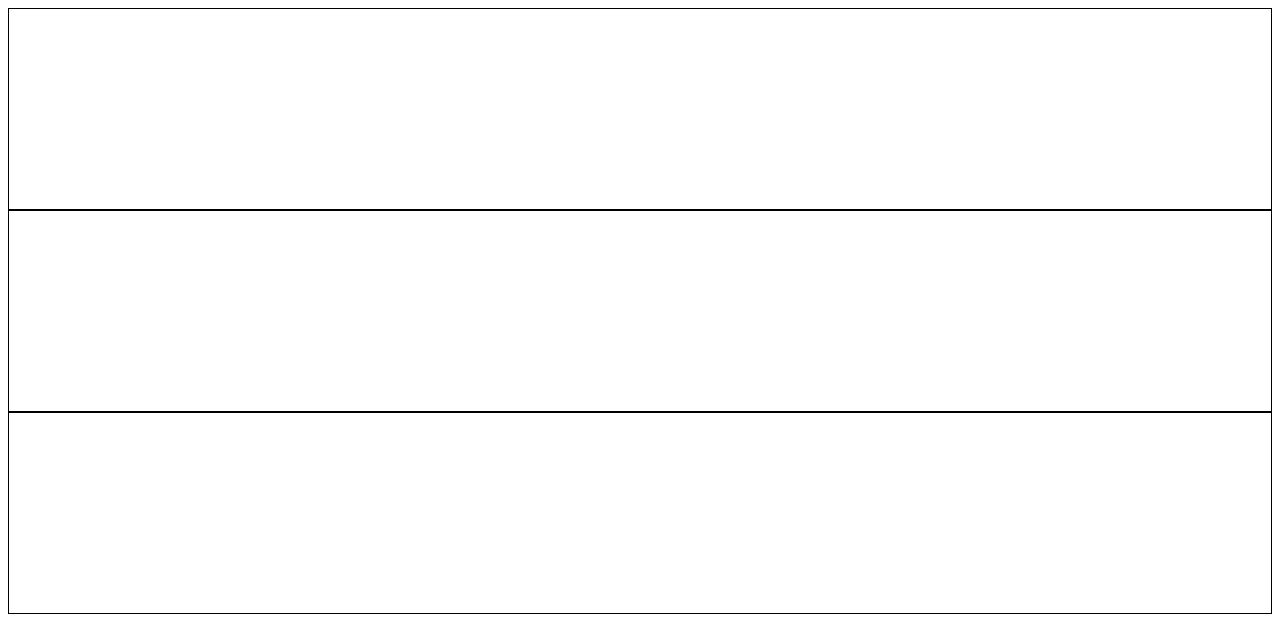
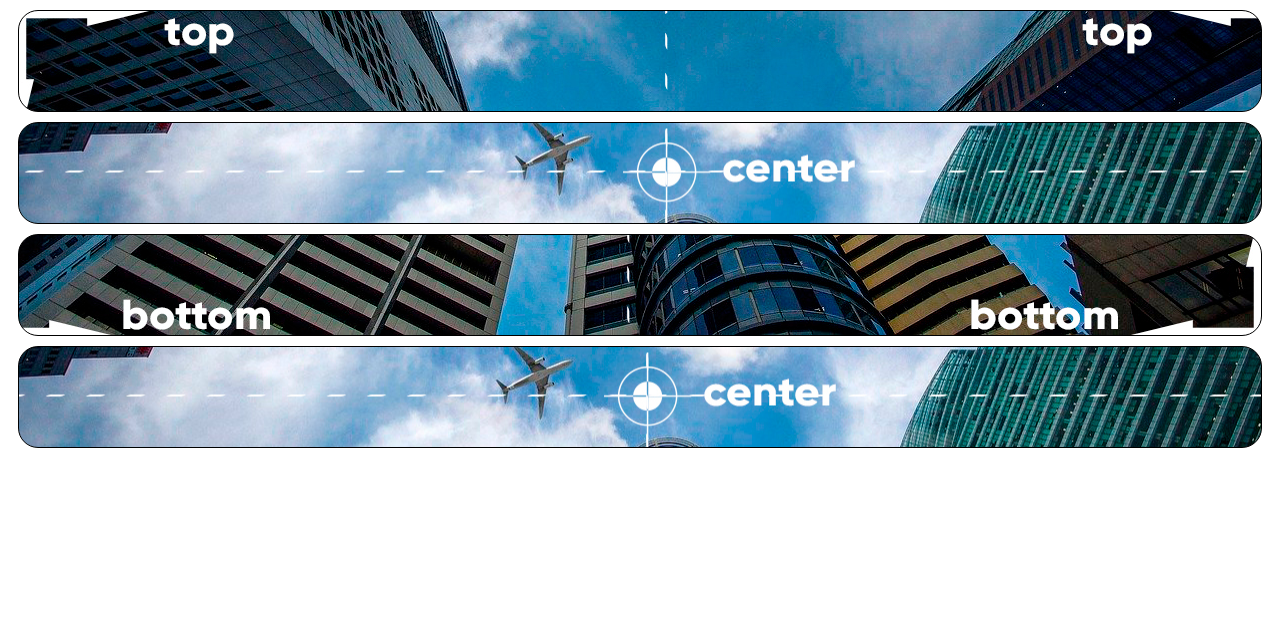
Before and after one commit to jessejunior02/html-css, a plain HTML site: page exercicios/modulo-03/ex022/fundo3.html in a window 1280 px wide. Drawn offline with Linux system fonts and the light colour scheme.

Commit message:
New exercise

```diff
--- a/exercicios/modulo-03/ex022/fundo3.html
+++ b/exercicios/modulo-03/ex022/fundo3.html
@@ -8,20 +8,43 @@
     <title>Posição do fundo</title>
     <style>
         div.block {
-            height: 200px;
+            background-image: url(assets/image/wallpaper003.jpg);
+
+            height: 100px;
             border: 1px solid #000;
+            border-radius: 20px;
+            margin: 10px;
+        }
+
+        div#One {
+            background-position: left top;
+        }
+
+        div#Two {
+            background-position: left center;
+        }
+
+        div#Three {
+            background-position: right bottom;
+        }
+
+        div#Four {
+            background-position: center center;
         }
     </style>
 </head>
 
 <body>
-    <div class="block">
+    <div class="block" id="One">
 
     </div>
-    <div class="block">
+    <div class="block" id="Two">
 
     </div>
-    <div class="block">
+    <div class="block" id="Three">
+
+    </div>
+    <div class="block" id="Four">
 
     </div>
 </body>
```
Also changed, not shown: exercicios/modulo-03/ex022/fundo4.html (added, +22 -0 lines), exercicios/modulo-03/ex022/fundo5.html (added, +22 -0 lines).
